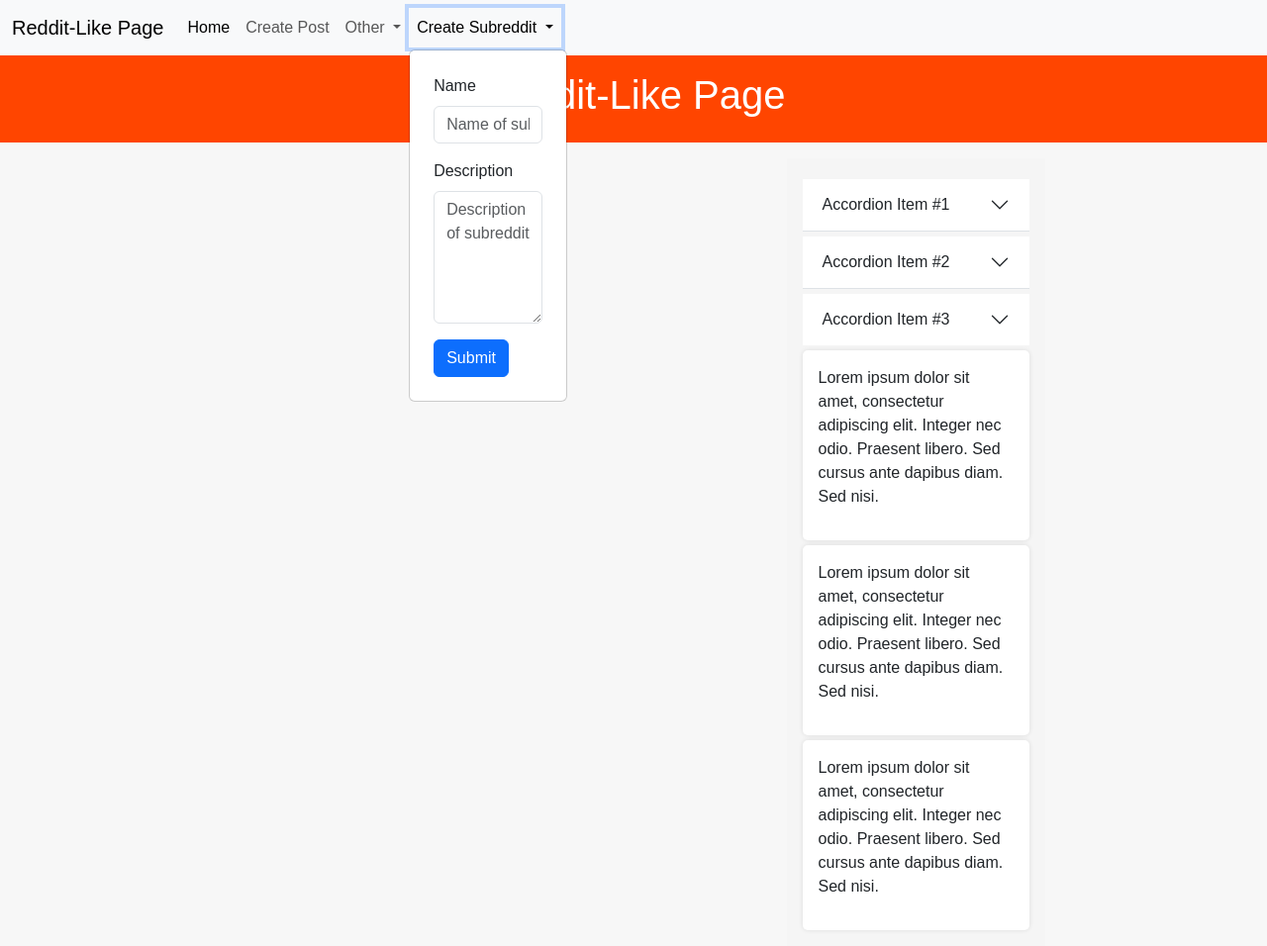
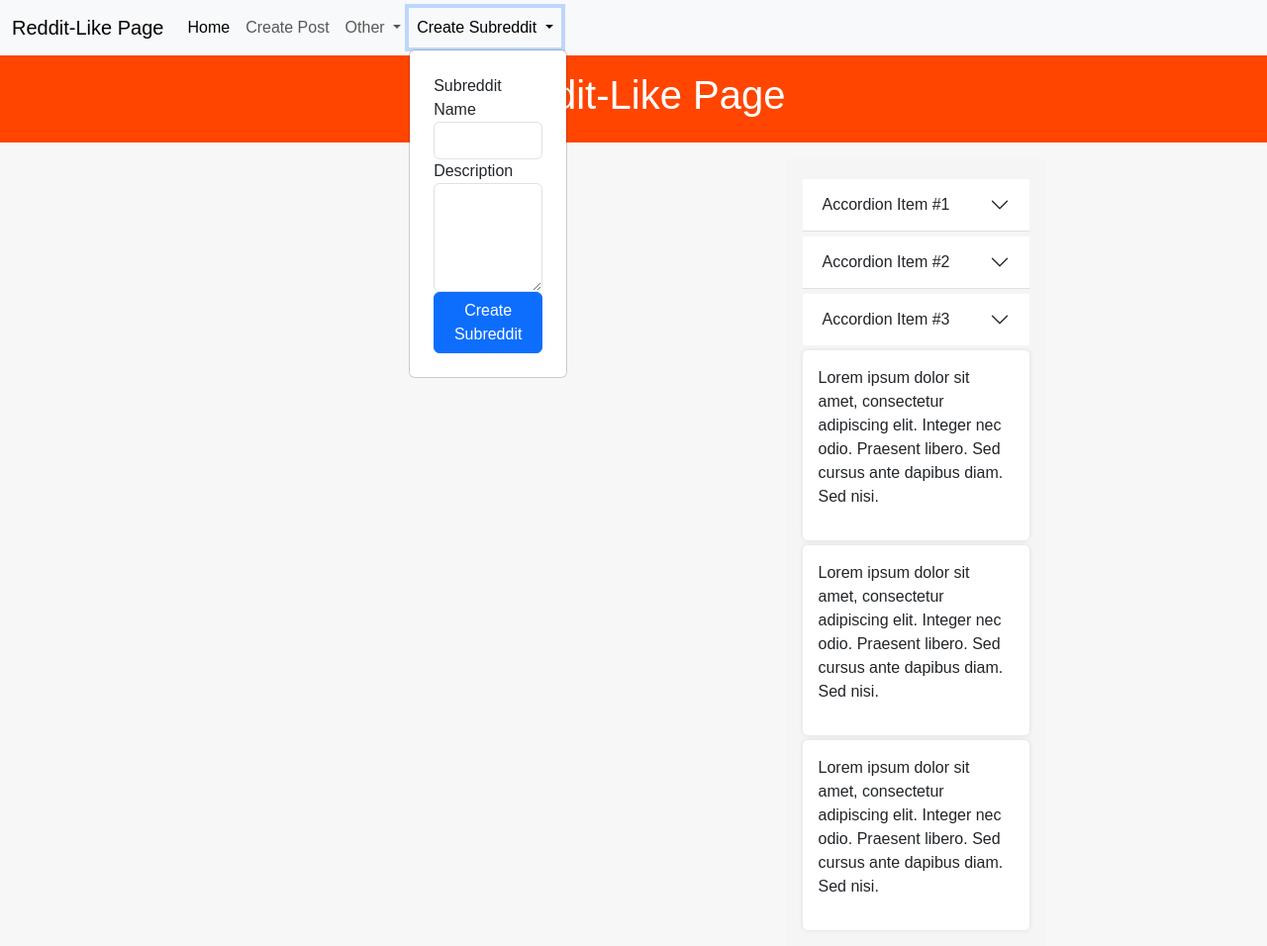
Before and after one commit to that-cisco-guy/group_7_august_project, a Flask app: page / in a window 1280 px wide, after a click on "Create Subreddit". Shown: the whole page at 99% size. Run offline with Flask 3, Linux system fonts and the light colour scheme.

Commit message:
Create New reddit working

```diff
--- a/flask_app/controllers/forum_controller.py
+++ b/flask_app/controllers/forum_controller.py
@@ -59,3 +59,35 @@ def create_post():
 
     flash("You must be logged in to create a post.", 'create_post')
     return redirect('/login')
+
+@app.route('/new_subreddit', methods=['GET', 'POST'])
+def create_subreddit():
+    if 'user_id' in session:
+        user_id = session['user_id']
+        user = User.get_one_by_id(user_id)
+
+        if request.method == 'POST':
+            # Retrieve form data
+            subreddit_name = request.form.get('subreddit_name')
+            description = request.form.get('description')
+
+            # Validate the new subreddit data
+            errors = Subreddit.validate_new_subreddit(subreddit_name, description)
+            if errors:
+                for error in errors:
+                    flash(error, 'create_subreddit')
+                return redirect('/new_subreddit')
+
+            # Create the new subreddit
+            new_subreddit_id = Subreddit.create_new_subreddit(subreddit_name, description, user_id)
+
+            if new_subreddit_id:
+                flash("New subreddit created successfully!", 'create_subreddit_success')
+                return redirect('/')
+            else:
+                flash("Failed to create new subreddit.", 'create_subreddit_fail')
+
+        return render_template('create_subreddit.html', user=user)
+
+    flash("You must be logged in to create a subreddit.", 'create_subreddit')
+    return redirect('/login')
--- a/flask_app/templates/index.html
+++ b/flask_app/templates/index.html
@@ -48,17 +48,16 @@
                             Create Subreddit
                         </a>
                         <div >
-                            <form class="dropdown-menu p-4 subreddit">
-                                <div class="mb-3">
-                                    <label for="exampleFormControlInput1" class="form-label">Name</label>
-                                    <input type="email" class="form-control" id="exampleFormControlInput1" placeholder="Name of subreddit">
+                            <form class="dropdown-menu p-4 subreddit" method="POST" action="/new_subreddit">
+                                <div class="form-group">
+                                    <label for="subreddit_name">Subreddit Name</label>
+                                    <input type="text" class="form-control" id="subreddit_name" name="subreddit_name" required>
                                 </div>
-                                <div class="mb-3">
-                                    <label for="exampleFormControlTextarea1" class="form-label">Description</label>
-                                    <textarea class="form-control" id="exampleFormControlTextarea1" placeholder="Description of subreddit"
-                                        rows="5"></textarea>
+                                <div class="form-group">
+                                    <label for="description">Description</label>
+                                    <textarea class="form-control" id="description" name="description" rows="4" required></textarea>
                                 </div>
-                                <button type="submit" class="btn btn-primary">Submit</button>
+                                <button type="submit" class="btn btn-primary">Create Subreddit</button>
                             </form>
                         </div>
                     </li>
```
Also changed, not shown: flask_app/models/subreddit_model.py (+11 -0 lines).
